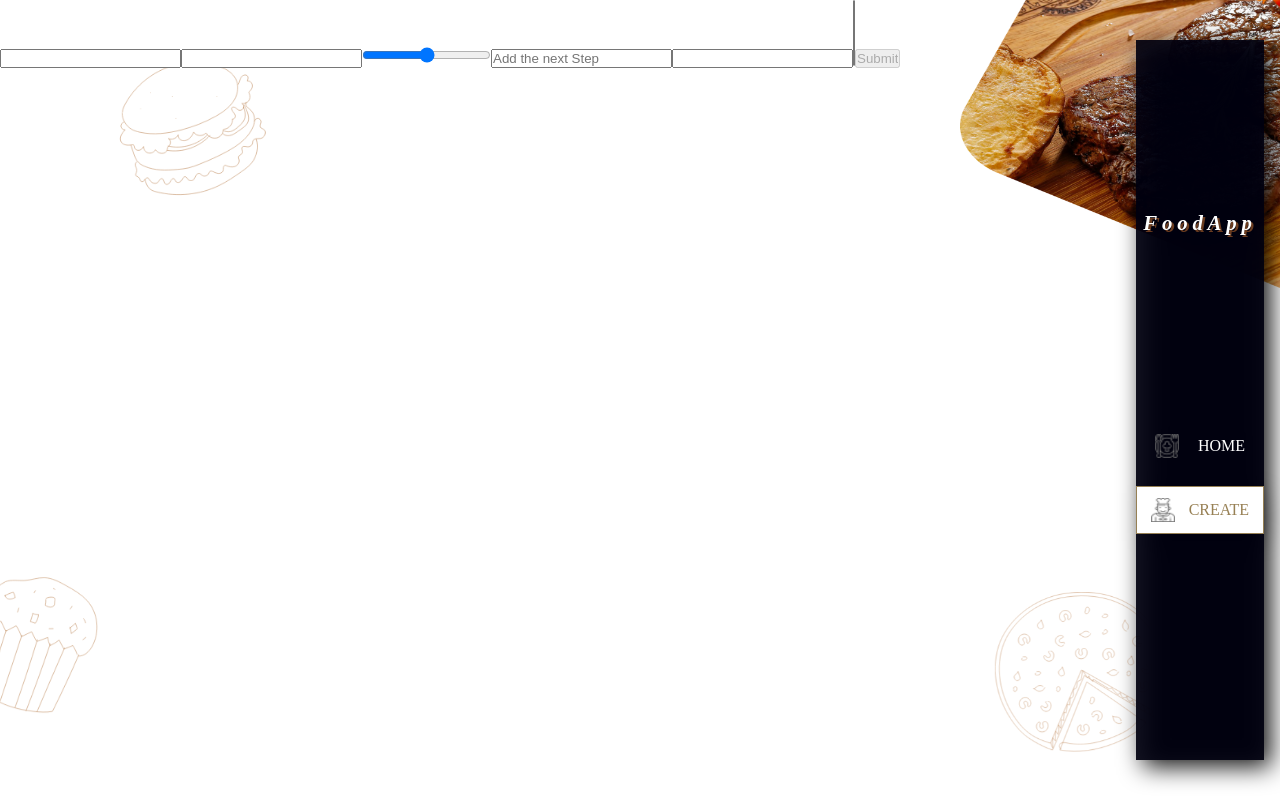
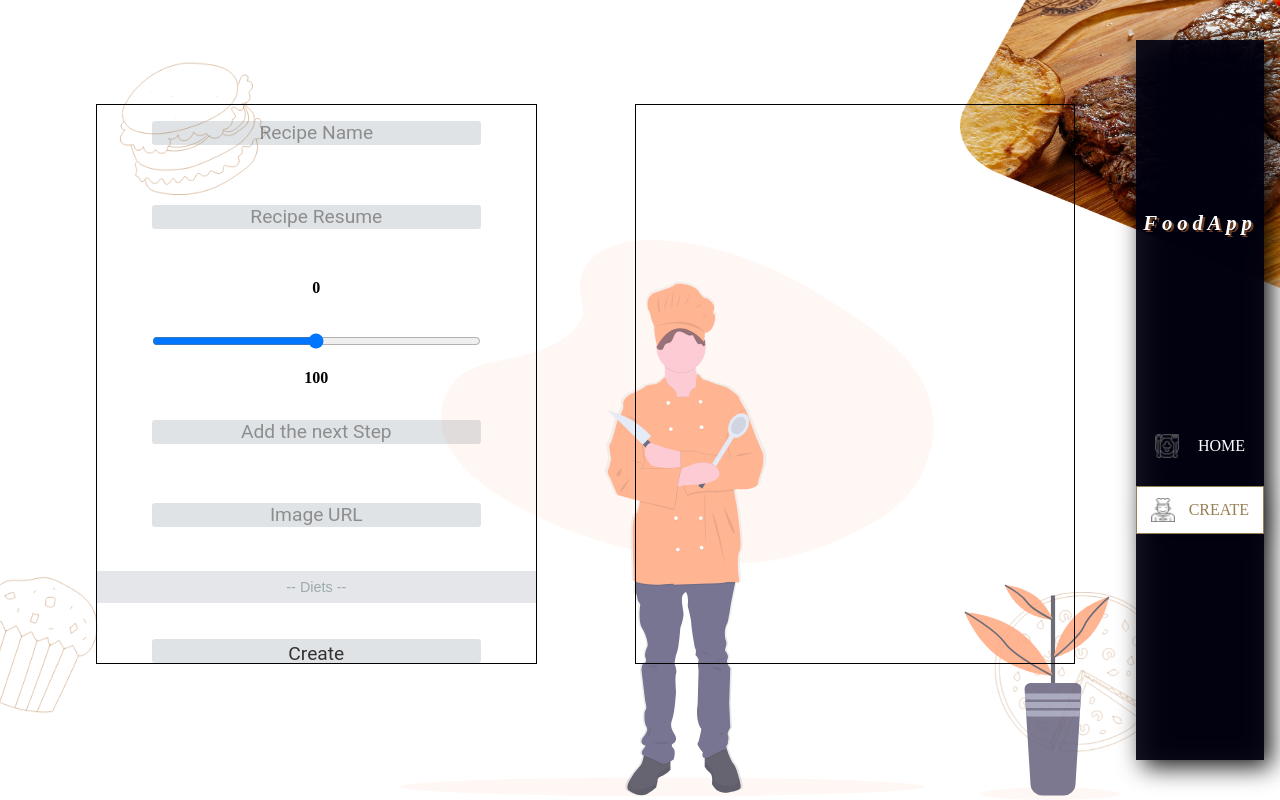
Before and after one commit to TomasFalchini/PIFOOD, a React (Create React App) app in the folder client/: page /home/create in a window 1280 px wide. Built offline with nearby package versions, Linux system fonts and the light colour scheme.

Commit message:
components filters and css

```diff
--- a/client/src/components/Create Recipe/CreateRecipe.jsx
+++ b/client/src/components/Create Recipe/CreateRecipe.jsx
@@ -1,54 +1,69 @@
 import React from "react";
 import { useState } from "react";
-import { useSelector } from "react-redux";
+import { useDispatch } from "react-redux";
+import { GetAllRecipes } from "../../Redux/actions/index";
+import s from "./CreateRecipe.module.css";
+import chef from "../../images/undraw_chef_cu-0-r.svg";
 
 function CreateRecipe() {
+  const dispatch = useDispatch();
   const [inputs, setInputs] = useState({
+    resume: "",
     name: "",
-    resume: "",
     healthScore: 50,
     image: "",
+    step: "",
   });
   const [steps, setSteps] = useState([]);
   const [diets, setDiets] = useState([]);
-
-  const DIETS = useSelector((state) => state.Diets);
 
   const handleOnChange = (e) => {
     setInputs({ ...inputs, [e.target.name]: e.target.value });
   };
 
   const addDiets = (e) => {
-    const values = Array.from(
-      e.target.selectedOptions,
-      (option) => option.value
-    );
-    setDiets(values);
+    setDiets((state) => [...state, e.target.value]);
   };
 
   const addSteps = (e) => {
-    setSteps(steps.push(e.target.value));
+    setSteps((steps) => [...steps, inputs.step]);
     e.target.value = "";
   };
 
   const handleOnSubmit = (e) => {
     e.preventDefault();
-    fetch
-      .post("http://localhost:3001/recipes/create")
+    const data = {
+      ...inputs,
+      steps: steps,
+      diets: diets,
+    };
+    fetch("http://localhost:3001/recipes/create", {
+      method: "POST",
+      mode: "cors",
+      cache: "no-cache",
+      headers: {
+        "Content-Type": "application/json",
+      },
+      body: JSON.stringify(data),
+    })
       .then((res) => res.json())
       .then((response) => {
-        console.alert(response);
+        dispatch(GetAllRecipes());
       });
   };
 
   const regExpLettersOnly = /^[a-zA-Z\s]*$/gm;
-
-  const regExpLettersAndNumbers = /^[a-zA-Z0-9.,;:\s]*$/gm;
+  const regExpLettersOnly1 = /^[a-zA-Z\s]*$/gm;
+  const regExpLettersAndNumbers = /^[a-zA-Z0-9./,;?:\s]*$/gm;
+  const regExpLettersAndNumbers2 = /^[a-zA-Z0-9./,;?!_:\s]*$/gm;
 
   return (
-    <div className="CreateRecipe">
+    <div className={s.boxcontainer}>
+      <img src={chef} alt="" className={s.chef} />
       <form onSubmit={handleOnSubmit}>
         <input
+          id="recipename"
+          placeholder="Recipe Name"
           type="text"
           name="name"
           value={inputs.name}
@@ -56,31 +71,86 @@ function CreateRecipe() {
             handleOnChange(e);
           }}
         />
-        {regExpLettersOnly.test(inputs.name) ? null : (
-          <span className="Warning">Letters only</span>
-        )}
+        <label for="recipename" className={s.form__label}>
+          Recipe Name
+        </label>
         <input
+          id="resume"
+          placeholder="Recipe Resume"
           type="text"
           onChange={handleOnChange}
           name="resume"
           value={inputs.resume}
         />
-        {regExpLettersOnly.test(inputs.resume) ? null : (
-          <span className="Warning">Letters only</span>
-        )}
+        <label for="resume" className={s.form__label}>
+          Recipe Resume
+        </label>
+
+        <span>0</span>
         <input
           type="range"
+          min="0"
+          max="100"
+          step="1"
           onChange={handleOnChange}
           value={inputs.healthScore}
         />
+        <span>100</span>
         <input
+          id="step"
           type="text"
-          onChange={addSteps}
-          value=""
+          onChange={handleOnChange}
+          name="step"
           placeholder="Add the next Step"
+          value={inputs.step}
         />
-        {regExpLettersAndNumbers.test(inputs.steps) ? null : (
-          <span className="Warning">Letters and Numbers only</span>
+        <label for="step" className={s.form__label}>
+          Add the next Step
+        </label>
+
+        <input
+          id="image"
+          placeholder="Image URL"
+          type="text"
+          onChange={handleOnChange}
+          name="image"
+          value={inputs.image}
+        />
+        <label for="image" className={s.form__label}>
+          Image URL
+        </label>
+
+        <select onChange={addDiets}>
+          <option value="hiden">-- Diets --</option>
+          <option value="gluten free">Gluten free</option>
+          <option value="dairy free">dairy free</option>
+          <option value="lacto ovo vegetarian">lacto ovo vegetarian</option>
+          <option value="vegan">vegan</option>
+          <option value="paleolithic">paleolithic</option>
+          <option value="primal">primal</option>
+          <option value="whole 30">whole 30</option>
+          <option value="pescatarian">pescatarian</option>
+          <option value="fodmap friendly">fodmap friendly</option>
+        </select>
+
+        <input
+          disabled={!inputs.name || !inputs.resume}
+          type="submit"
+          value="Create"
+        />
+      </form>
+      <button disabled={!inputs.step} onClick={addSteps}>
+        Add step
+      </button>
+      <div className={s.RecipeExample}>
+        {regExpLettersOnly.test(inputs.name) ? null : (
+          <span>Invalid format</span>
+        )}
+        {regExpLettersOnly1.test(inputs.resume) ? null : (
+          <span>Invalid format</span>
+        )}
+        {regExpLettersAndNumbers.test(inputs.step) ? null : (
+          <span>Invalid format</span>
         )}
         {steps.length > 0 ? (
           <div>
@@ -89,28 +159,17 @@ function CreateRecipe() {
             })}
           </div>
         ) : null}
-        <input
-          type="text"
-          onChange={handleOnChange}
-          name="image"
-          value={inputs.image}
-        />
-        <select onChange={addDiets} multiple={true} value={diets}>
-          {DIETS.map((el) => {
-            return <options value={el}>{el}</options>;
-          })}
-        </select>
-        <input
-          disabled={
-            !inputs.name ||
-            !inputs.resume ||
-            !regExpLettersOnly.test(inputs.name) ||
-            !regExpLettersOnly.test(inputs.resume) ||
-            !regExpLettersAndNumbers.test(inputs.steps)
-          }
-          type="submit"
-        />
-      </form>
+        {regExpLettersAndNumbers2.test(inputs.image) ? null : (
+          <span>Invalid format</span>
+        )}
+        {diets.length > 0 ? (
+          <div>
+            {diets.map((el) => {
+              return <p>{el}</p>;
+            })}
+          </div>
+        ) : null}
+      </div>
     </div>
   );
 }
--- a/client/src/components/Create Recipe/CreateRecipe.module.css
+++ b/client/src/components/Create Recipe/CreateRecipe.module.css
@@ -0,0 +1,87 @@
+.chef {
+  z-index: -1;
+  height: 70vh;
+  position: fixed;
+  bottom: 0;
+  left: 25rem;
+  filter: opacity(85%);
+}
+
+.boxcontainer {
+  justify-content: space-between;
+  display: flex;
+  margin-top: 13vh;
+  width: 76.5vw;
+  margin-left: 6rem;
+}
+
+.boxcontainer form {
+  align-items: center;
+  justify-content: space-between;
+  display: flex;
+  flex-direction: column;
+  width: 45%;
+  border: 1px solid black;
+  height: 70vh;
+}
+.RecipeExample {
+  align-items: center;
+  justify-content: center;
+  display: flex;
+  flex-direction: column;
+  width: 45%;
+  border: 1px solid black;
+}
+.boxcontainer select {
+  height: 2rem;
+}
+
+.boxcontainer input {
+  width: 75%;
+  height: 1.5rem;
+  padding: 0.2rem;
+  font-family: "Roboto", sans-serif;
+  color: #333;
+  font-size: 1.2rem;
+  border-radius: 0.2rem;
+  background-color: #2c3e5025;
+  border: none;
+  display: block;
+  border-bottom: 0.1rem solid transparent;
+  transition: all 0.3s;
+  margin-top: 1rem;
+}
+
+::placeholder {
+  color: rgba(0, 0, 0, 0.379);
+  text-align: center;
+}
+
+.form__label {
+  font-family: "Roboto", sans-serif;
+  font-size: 0.8rem;
+  margin-left: 2rem;
+  display: block;
+  transition: all 0.5s;
+  transform: translateY(0rem);
+}
+
+.form__input {
+  font-family: "Roboto", sans-serif;
+  color: #333;
+  font-size: 1.2rem;
+  border-radius: 0.2rem;
+  background-color: #2c3e5025;
+  border: none;
+  width: 75%;
+  display: block;
+  border-bottom: 0.1rem solid transparent;
+  transition: all 0.3s;
+}
+
+.boxcontainer input:placeholder-shown + .form__label {
+  opacity: 0;
+  visibility: hidden;
+  -webkit-transform: translateY(-4rem);
+  transform: translateY(-4rem);
+}
--- a/client/src/components/Filters/Filters.jsx
+++ b/client/src/components/Filters/Filters.jsx
@@ -1,44 +1,85 @@
 //
 import React from "react";
 import { useState } from "react";
-import { useSelector } from "react-redux";
+import { useDispatch } from "react-redux";
+import {
+  GetAllRecipes,
+  SortByAlphabet,
+  SortByHelathScore,
+  FilterByDiets,
+} from "../../Redux/actions/index";
 import s from "./Filters.module.css";
 
 function Filters() {
-  const diets = useSelector((state) => state.Diets);
-  const [states, setStates] = useState({});
+  const [states, setStates] = useState({
+    alphabetic: "",
+    health_score: "",
+    diets: "All diets", //array
+  });
+  const dispatch = useDispatch();
 
-  function handleOnClick(e) {}
+  function handleReset(e) {
+    e.preventDefault();
+    dispatch(GetAllRecipes());
+    setStates({
+      alphabetic: "",
+      health_score: "",
+      diets: "All diets", //array
+    });
+  }
+
+  function handleChangeSortA(e) {
+    e.preventDefault();
+    if (e.target.value !== "hide") {
+      setStates({ ...states, alphabetic: e.target.value });
+      dispatch(SortByAlphabet(e.target.value));
+    }
+  }
+
+  function handleChangeSortB(e) {
+    e.preventDefault();
+    if (e.target.value !== "hide") {
+      setStates({ ...states, health_score: e.target.value });
+      dispatch(SortByHelathScore(e.target.value, states.alphabetic));
+    }
+  }
+
+  function filterByDiets(e) {
+    e.preventDefault();
+    setStates({ ...states, diets: e.target.value });
+    if (e.target.value === "All diets") return dispatch(GetAllRecipes()); //ver como combinar esto con todos los demas ordenamientos
+    dispatch(FilterByDiets(e.target.value));
+  }
 
   return (
     <div className={s.filters}>
+      <select value={states.alphabetic} onChange={handleChangeSortA}>
+        <option value="hide">Name</option>
+        <option value="A-z">A-z</option>
+        <option value="Z-a">Z-a</option>
+      </select>
+
+      <select value={states.health_score} onChange={handleChangeSortB}>
+        <option value="hide">Health Score</option>
+        <option value="Low">Lower</option>
+        <option value="High">Higher</option>
+      </select>
+
       {
-        <select>
-          <option selected={true} value="A-z">
-            A-z
-          </option>
-          <option value="Z-a">Z-a</option>
-        </select>
-        /*  Botones/Opciones para filtrar por por tipo de dieta
-[ ] Botones/Opciones para ordenar tanto ascendentemente como descendentemente las recetas por orden alfabético y por health score (nivel de comida saludable).
-boton de reseteo de filtros
-boton de reseteo de busqueda
-*/
-      }
-      {
-        <select>
-          <option selected={true}>Lower Health Score</option>
-          <option>Higher Health Score</option>
+        <select value={states.diets} onChange={filterByDiets}>
+          <option value="All diets">All diets</option>
+          <option value="gluten free">Gluten free</option>
+          <option value="dairy free">dairy free</option>
+          <option value="lacto ovo vegetarian">lacto ovo vegetarian</option>
+          <option value="vegan">vegan</option>
+          <option value="paleolithic">paleolithic</option>
+          <option value="primal">primal</option>
+          <option value="whole 30">whole 30</option>
+          <option value="pescatarian">pescatarian</option>
+          <option value="fodmap friendly">fodmap friendly</option>
         </select>
       }
-      {
-        <select multiple={true}>
-          {diets.map((el) => {
-            return <option value={el}>{el}</option>;
-          })}
-        </select>
-      }
-      <button onClick={handleOnClick}>RESET ALL</button>
+      <button onClick={handleReset}>RESET ALL</button>
     </div>
   );
 }
--- a/client/src/components/Filters/Filters.module.css
+++ b/client/src/components/Filters/Filters.module.css
@@ -1,3 +1,46 @@
 .filters {
+  display: flex;
+  flex-direction: column;
+  height: 5rem;
+  position: fixed;
+  top: 0.5rem;
+  left: 0.5rem;
+  z-index: 10;
+  width: 10%;
+  transition: all 0.5s ease;
+  flex-wrap: wrap;
+  border: none;
+}
+
+select {
+  margin-bottom: 2.5%;
+  height: 29%;
+  text-align: center;
+  width: 100%;
+  font-size: 0.9rem;
+  cursor: pointer;
+  border: none;
+  background-color: #2c3e5020;
+  color: #95a5a6e9;
+  padding: 2px;
+  appearance: none;
+  -webkit-appearance: none;
+  -moz-appearance: none;
+  transition: all 0.5s ease;
+}
+
+.filters:hover,
+.filters:focus {
+  left: 1rem;
+}
+select:hover,
+select:focus {
+  font-weight: bold;
+  color: #2c3e50;
+  background-color: rgba(255, 255, 255, 0.18);
+  border-bottom-color: #dcdcdc9d;
+}
+
+button {
   display: none;
 }
--- a/client/src/components/Landing/Landing.jsx
+++ b/client/src/components/Landing/Landing.jsx
@@ -9,7 +9,7 @@ import s from "./Landing.module.css";
 
 export class Landing extends React.Component {
   componentDidMount() {
-    this.props.GetAllRecipes();
+    this.props.GetAllRecipes().then(() => this.props.GetDiets());
   }
 
   render() {
--- a/client/src/components/Recipes Cards/RecipeCards.module.css
+++ b/client/src/components/Recipes Cards/RecipeCards.module.css
@@ -1,9 +1,9 @@
 .ContainerOfCards {
-  margin-top: 10vh;
+  margin-top: 11vh;
   display: grid;
   grid-template-columns: repeat(auto-fill, minmax(25vw, 1fr));
   width: 76.5vw;
-  margin-left: 4rem;
+  margin-left: 6rem;
   column-gap: 0.5vw;
   row-gap: 1rem;
 }
```
Also changed, not shown: client/src/components/Page/Page.jsx (+42 -0 lines), client/src/components/Page/Page.module.css (added, +7 -0 lines), client/src/components/Recipe Card/RecipeCard.jsx (+8 -3 lines), client/src/components/Recipe Card/RecipeCard.module.css (+29 -2 lines), client/src/components/Recipes Cards/RecipeCards.jsx (+31 -3 lines).
